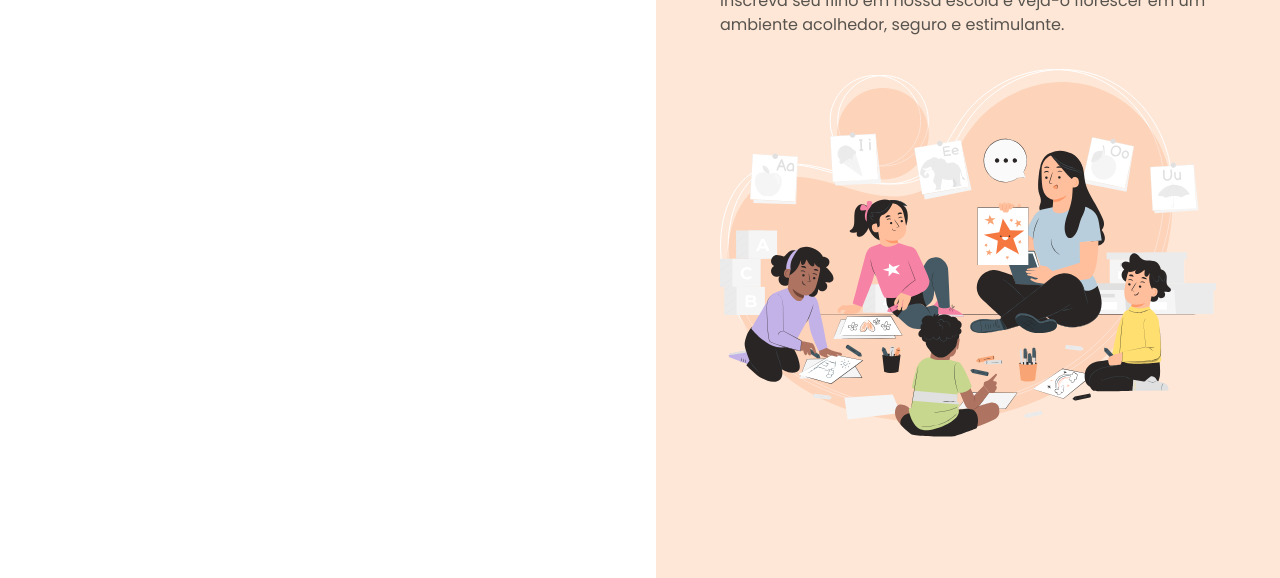
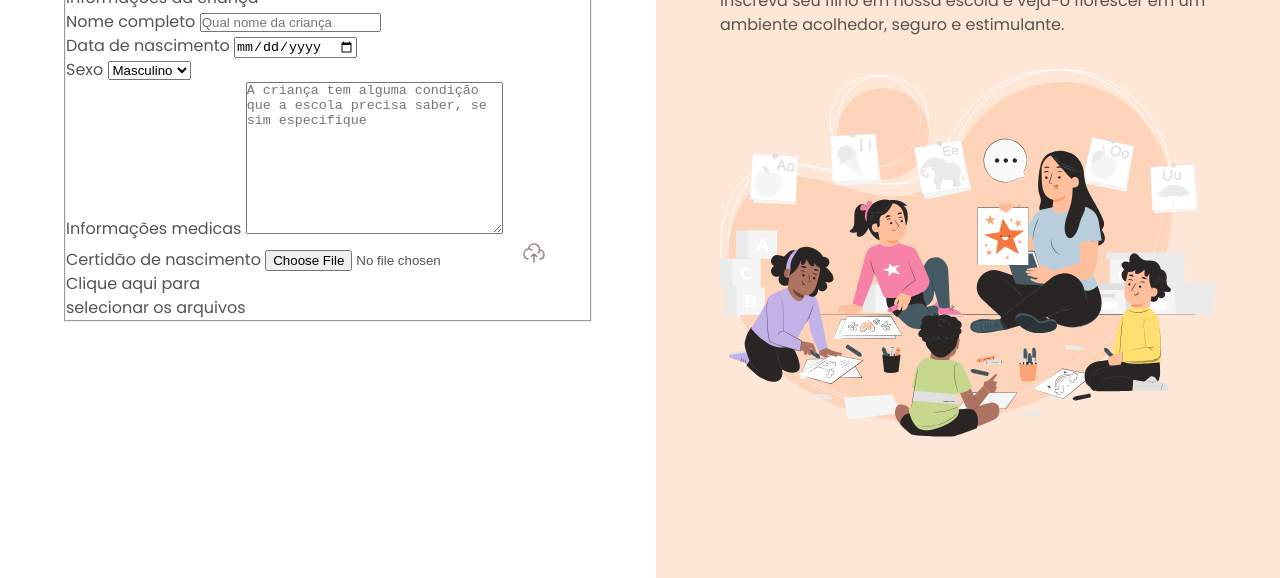
Before and after one commit to khellermann/glowing-system, a plain HTML site: page index.html in a window 1280 px wide. Shown: the part 222-800 px from the top of the page. Drawn offline with Linux system fonts and the light colour scheme.

Commit message:
Estrutura inicial do formulário

```diff
--- a/index.html
+++ b/index.html
@@ -29,6 +29,47 @@
           Preencha os dados abaixo para matricular seu filho na escola de
           educação infantil Estrelas do Amanhã.
         </p>
+
+        <form action="" enctype="multipart/form-data">
+          <fieldset class="child-info">
+            <legend>Informações da criança</legend>
+            <div class="input-wrapper">
+              <label for="fullname">Nome completo</label>
+              <input
+                type="text"
+                id="fullname"
+                placeholder="Qual nome da criança"
+              />
+            </div>
+            <div class="input-wrapper">
+              <label for="birth">Data de nascimento</label>
+              <input type="date" id="birth" lang="pt-BR" />
+            </div>
+            <div class="select-wrapper">
+              <label for="gender">Sexo</label>
+              <select name="gender" id="gender">
+                <option value="masculino">Masculino</option>
+                <option value="feminino">Feminino</option>
+              </select>
+            </div>
+            <div class="textarea-wrapper">
+              <label for="medical-info">Informações medicas</label>
+              <textarea
+                name="medical-info"
+                id="medical-info"
+                cols="30"
+                rows="10"
+                placeholder="A criança tem alguma condição que a escola precisa saber, se sim especifique"
+              ></textarea>
+            </div>
+            <div class="droparea-wrapper">
+              <label for="birth-file">Certidão de nascimento</label>
+              <input type="file" id="birth-file" name="birth-file" />
+              <img src="./assets/icons/cloud-upload.svg" alt="">
+              <p>Clique aqui para <br> selecionar os arquivos</p>
+            </div>
+          </fieldset>
+        </form>
       </main>
       <aside>
         <div class="aside-container">
```
